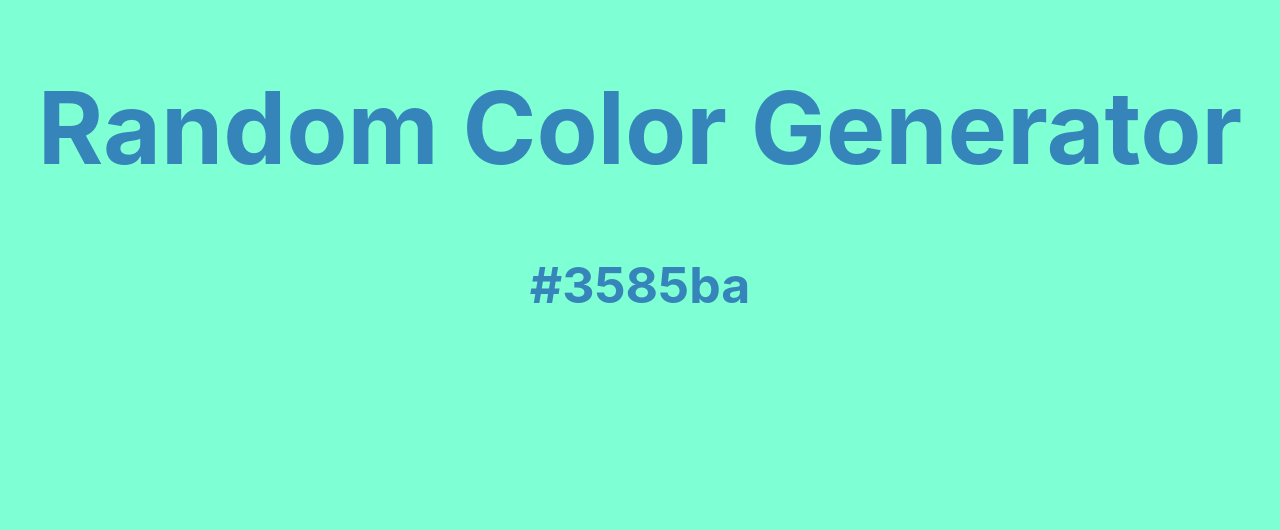
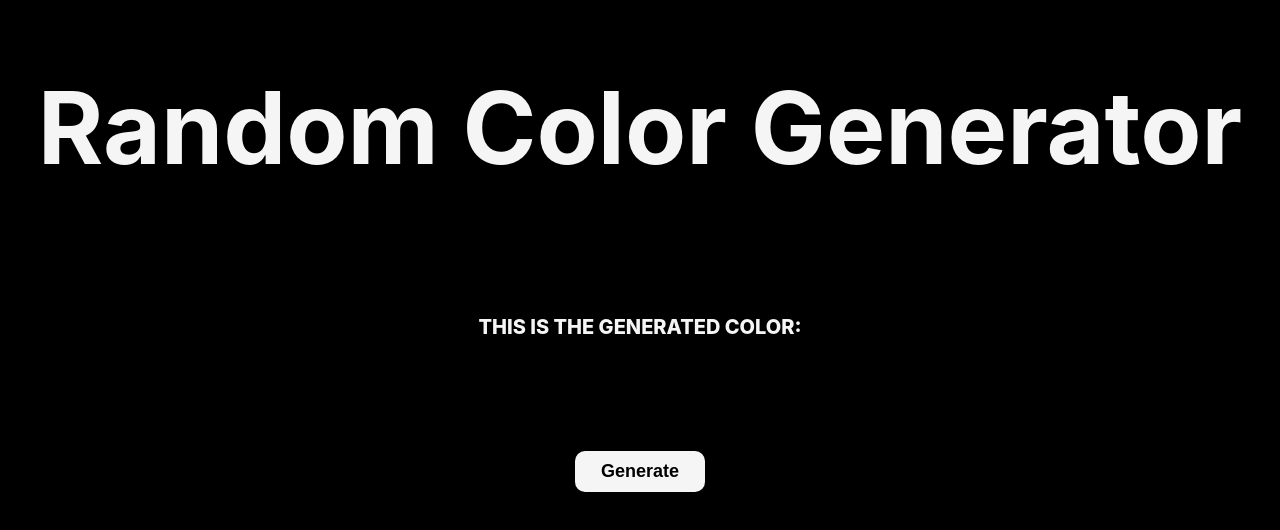
Before and after one commit to 5ebi/react-random-color-generator, a React app: page / in a window 1280 px wide. Shown: the top 530 px of the page. Built offline with nearby package versions, Linux system fonts and the light colour scheme; the HTML template or start-up script is replaced by a standard one.

Commit message:
i have added some finishing css touches

```diff
--- a/package.json
+++ b/package.json
@@ -34,6 +34,7 @@
     "@testing-library/react": "^13.4.0",
     "@testing-library/user-event": "^13.5.0",
     "@types/node": "^22.5.5",
+    "@types/randomcolor": "^0.5.9",
     "@types/react": "^18.3.6",
     "@types/react-dom": "^18.3.0",
     "@types/testing-library__jest-dom": "^5.14.9",
--- a/src/App.js
+++ b/src/App.js
@@ -1,20 +1,80 @@
 import randomColor from 'randomcolor';
-import useState from 'react';
+import { useState } from 'react';
 
+const black = 'black';
+const offwhite = 'whitesmoke';
 export default function App() {
-  const color = randomColor();
+  const [color, setColor] = useState(black);
 
-  console.log(color);
+  const handleGenerate = () => {
+    const newColor = randomColor({ luminosity: 'dark' });
+    setColor(newColor);
+  };
+
   return (
     <>
-      <h1 style={{ fontSize: 100, textAlign: 'center', color: color }}>
-        Random Color Generator
-      </h1>
-      <h2 style={{ fontSize: 50, textAlign: 'center', color: color }}>
-        {color}
-      </h2>
-      {/* <button onClick={sayHello}>Default</button>; */}
+      <div
+        style={{
+          minHeight: '100vh',
+          display: 'flex',
+          flexDirection: 'column',
+          alignItems: 'center',
+          justifyContent: 'flex-start',
+          backgroundColor: color,
+        }}
+      >
+        <h1 style={{ fontSize: 100, color: offwhite }}>
+          Random Color Generator
+        </h1>
+
+        <div
+          style={{
+            backgroundColor: 'black',
+            fontSize: '20px',
+            fontWeight: '900',
+            color: '#ffffff',
+            width: '350px',
+            padding: '40px',
+            borderRadius: '10px',
+            textAlign: 'center',
+          }}
+        >
+          <p
+            style={{
+              fontWeight: 800,
+              color: offwhite,
+            }}
+          >
+            THIS IS THE GENERATED COLOR:
+            <br></br>
+          </p>
+          <p
+            style={{
+              fontSize: '35px',
+              color: color,
+            }}
+          >
+            {color}
+          </p>
+
+          <button
+            onClick={handleGenerate}
+            style={{
+              width: '130px',
+              padding: '10px',
+              fontSize: '18px',
+              fontWeight: '900',
+              cursor: 'pointer',
+              backgroundColor: offwhite,
+              color: black,
+              borderRadius: '10px',
+              border: 5,
+            }}
+          >
+            Generate
+          </button>
+        </div>
+      </div>
     </>
   );
 }
-console.log('test');
--- a/src/index.css
+++ b/src/index.css
@@ -5,7 +5,6 @@ body {
     sans-serif;
   -webkit-font-smoothing: antialiased;
   -moz-osx-font-smoothing: grayscale;
-  background-color: aquamarine;
 }
 
 code {
```
Also changed, not shown: 1 other file (tests, documents, lock files or other folders).
